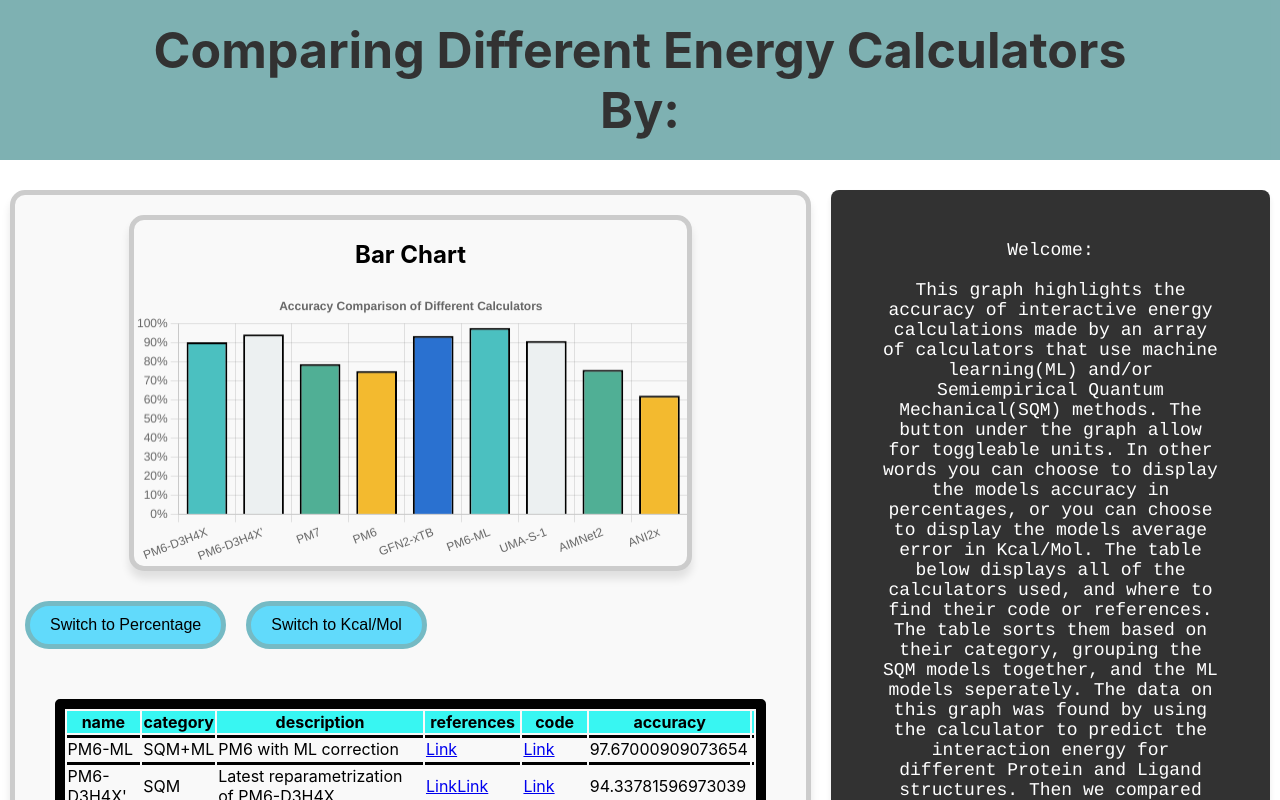
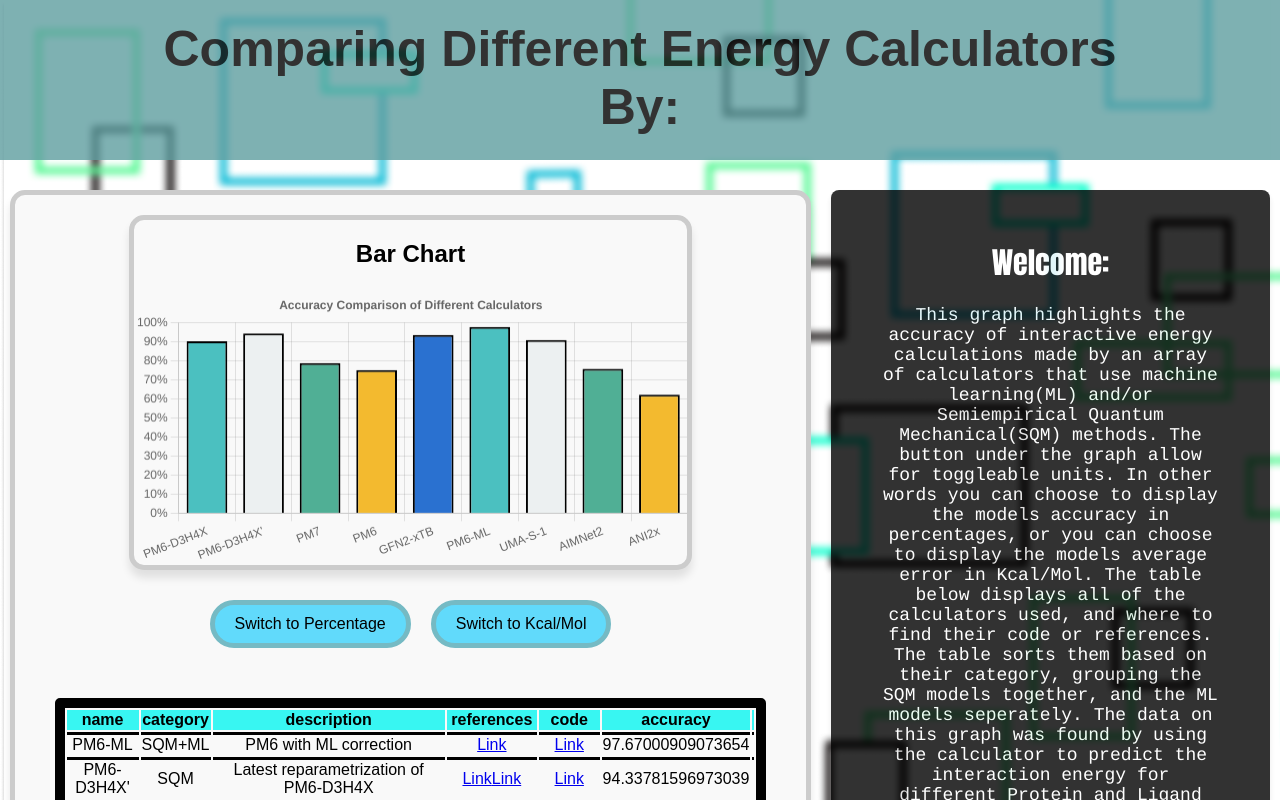
Before and after one commit to tobiasmarek/protein-ligand-benchmarks.github.io, a React (Create React App) app: page / in a window 1280 px wide. Shown: the top 800 px of the page. Built offline with nearby package versions, Linux system fonts and the light colour scheme.

Commit message:
changed workflow

```diff
--- a/src/App.js
+++ b/src/App.js
@@ -171,7 +171,7 @@ export default function App() {
 
 
   return (
-    <div classname="App">
+    <div className="App">
       <h1 className="header1"><strong >Comparing Different Energy Calculators</strong> <br/> <strong>By: </strong>
       </h1>
 
@@ -196,7 +196,7 @@ export default function App() {
 
 
         <div className="BP1">
-          <div elementclassName="Inner-Text">
+          <div className="Inner-Text">
             Welcome: {" "}
           </div>
           <br />
```
